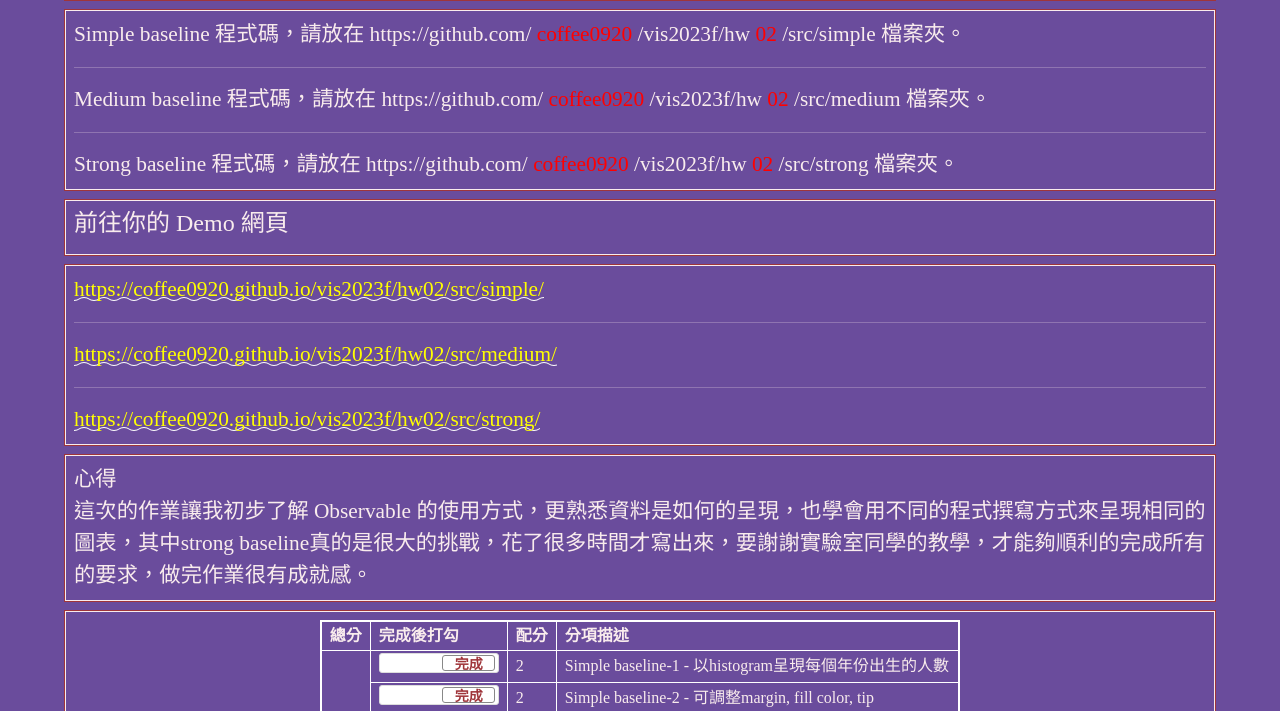
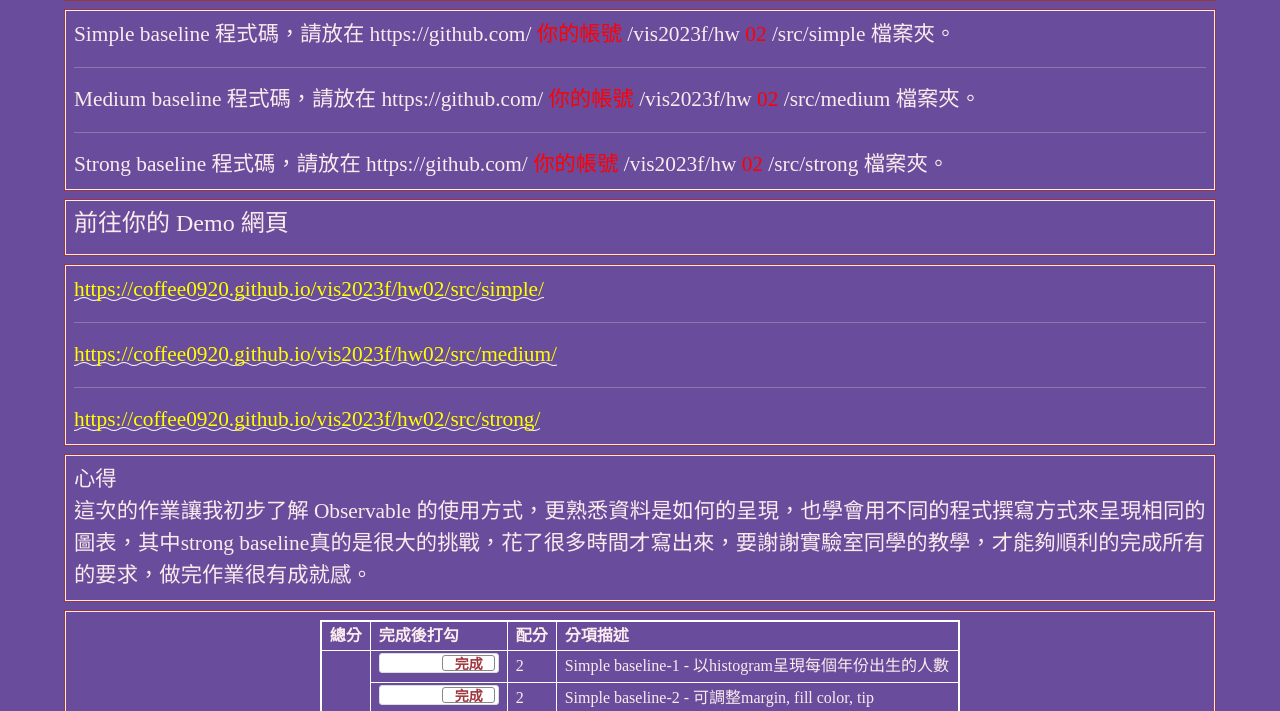
Before and after one commit to coffee0920/vis2023f, a plain HTML site: page hw02/index.html in a window 1280 px wide. Shown: the part 83-794 px from the top of the page. Drawn offline with nearby package versions, Linux system fonts and the light colour scheme.

Commit message:
Update index.html

```diff
--- a/hw02/index.html
+++ b/hw02/index.html
@@ -179,7 +179,7 @@
   <div class="row hw12">
     <div class="col-md-12 twenty">
       Simple baseline 程式碼，請放在 https://github.com/
-      <span style="color:red;">coffee0920</span>
+      <span style="color:red;">你的帳號</span>
       /vis2023f/hw
       <span style="color:red;">02</span>
       /src/simple 檔案夾。
@@ -187,7 +187,7 @@
 
       <hr>
       Medium baseline 程式碼，請放在 https://github.com/
-      <span style="color:red;">coffee0920</span>
+      <span style="color:red;">你的帳號</span>
       /vis2023f/hw
       <span style="color:red;">02</span>
       /src/medium 檔案夾。
@@ -195,7 +195,7 @@
 
       <hr>
       Strong baseline 程式碼，請放在 https://github.com/
-      <span style="color:red;">coffee0920</span>
+      <span style="color:red;">你的帳號</span>
       /vis2023f/hw
       <span style="color:red;">02</span>
       /src/strong 檔案夾。
```
